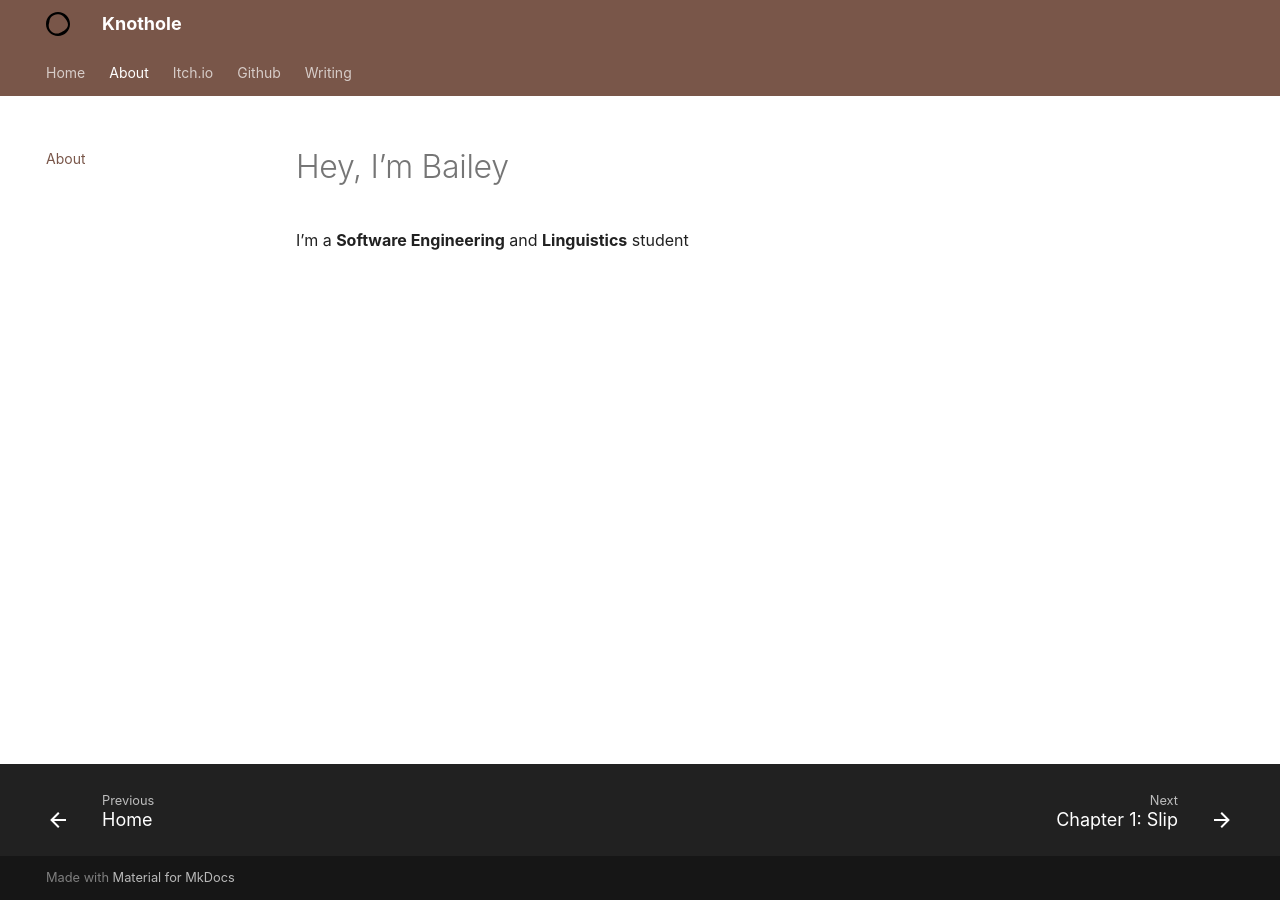
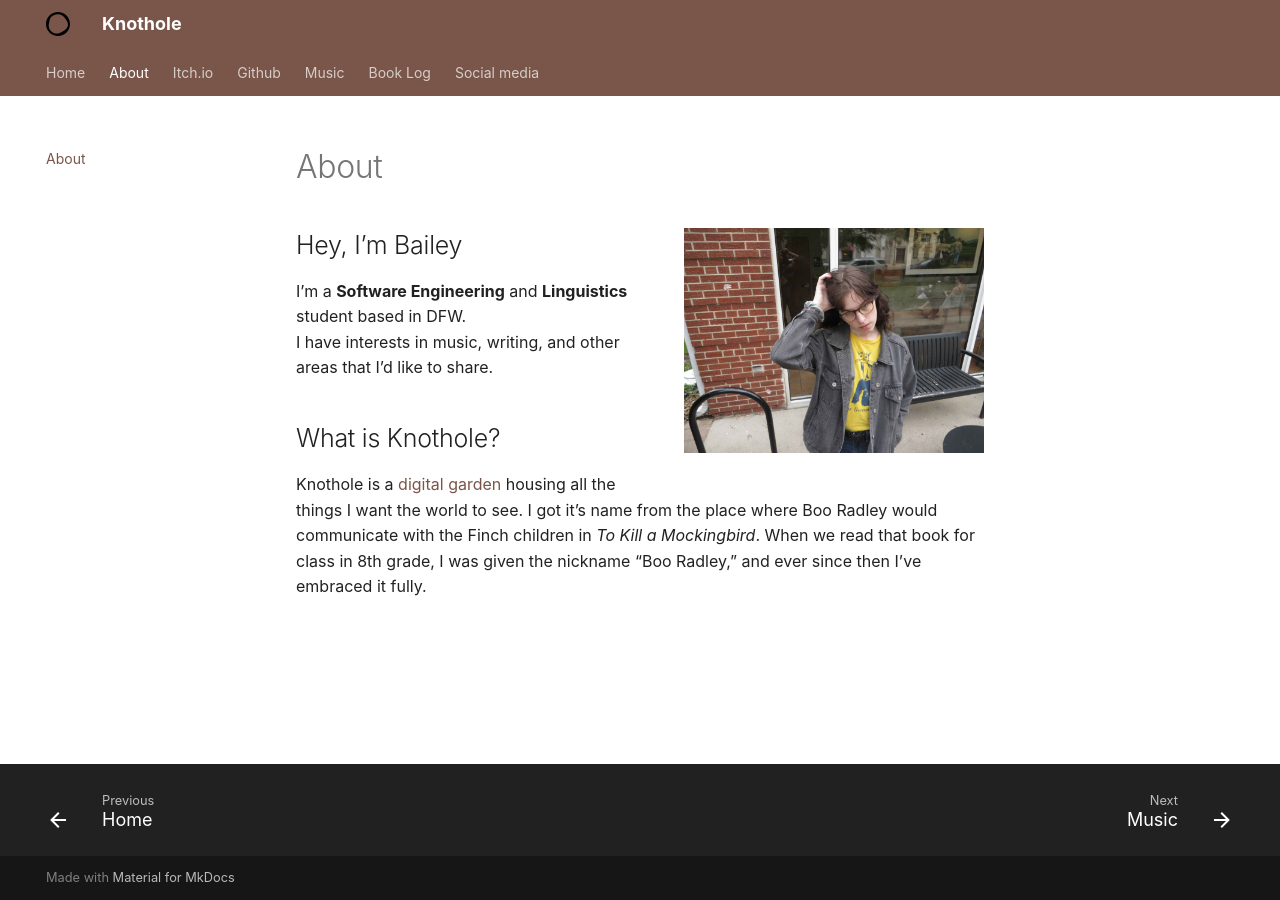
Before and after one commit to ThatBooRadley/knothole, an MkDocs documentation site: the page built from docs/about.md, in a window 1280 px wide. Built offline with MkDocs 1.6.1 and Material for MkDocs 9.7.7, drawn with Linux system fonts in a browser that asks for light colours; some web fonts are replaced.

Commit message:
put a lot of stuff together to make it pretty

```diff
--- a/docs/about.md
+++ b/docs/about.md
@@ -1,2 +1,5 @@
-# Hey, I'm Bailey
-I'm a **Software Engineering** and **Linguistics** student
+## Hey, I'm Bailey![](assets/img/bailey.jpg){ align=right : width=300; height=150}
+I'm a **Software Engineering** and **Linguistics** student based in DFW.
+I have interests in music, writing, and other areas that I'd like to share.
+## What is Knothole?
+Knothole is a [digital garden](https://maggieappleton.com/garden-history?ref=ideasurg.pub) housing all the things I want the world to see. I got it's name from the place where Boo Radley would communicate with the Finch children in *To Kill a Mockingbird*. When we read that book for class in 8th grade, I was given the nickname "Boo Radley," and ever since then I've embraced it fully.
--- a/docs/writing/msf/chapter-1.md
+++ /dev/null
@@ -1,2 +0,0 @@
-# Chapter 1: Slip
-This is body text
--- a/mkdocs.yml
+++ b/mkdocs.yml
@@ -1,11 +1,13 @@
 site_name: Knothole
-site_url: https://thatbooradley.github.io/
+site_url: https://thatbooradley.github.io/portfolio
 
 nav:
   - Home: index.md
   - About: about.md
   - Itch.io: https://boo-radley.itch.io/
   - Github: https://github.com/ThatBooRadley
+  - Music: music.md
+  - Book Log: books.md
   - ...
 
 theme:
@@ -19,7 +21,7 @@ theme:
     - navigation.footer
   palette:
     primary: brown
-    accent: lime
+    accent: green
 
 
 markdown_extensions:
```
Also changed, not shown: README.md (+1 -1 lines), docs/books.md (added, +9 -0 lines), docs/index.md (+3 -3 lines), docs/music.md (added, +5 -0 lines), docs/social-media.md (added, +7 -0 lines), docs/assets/img/bailey.jpg (added), 2 other files.
